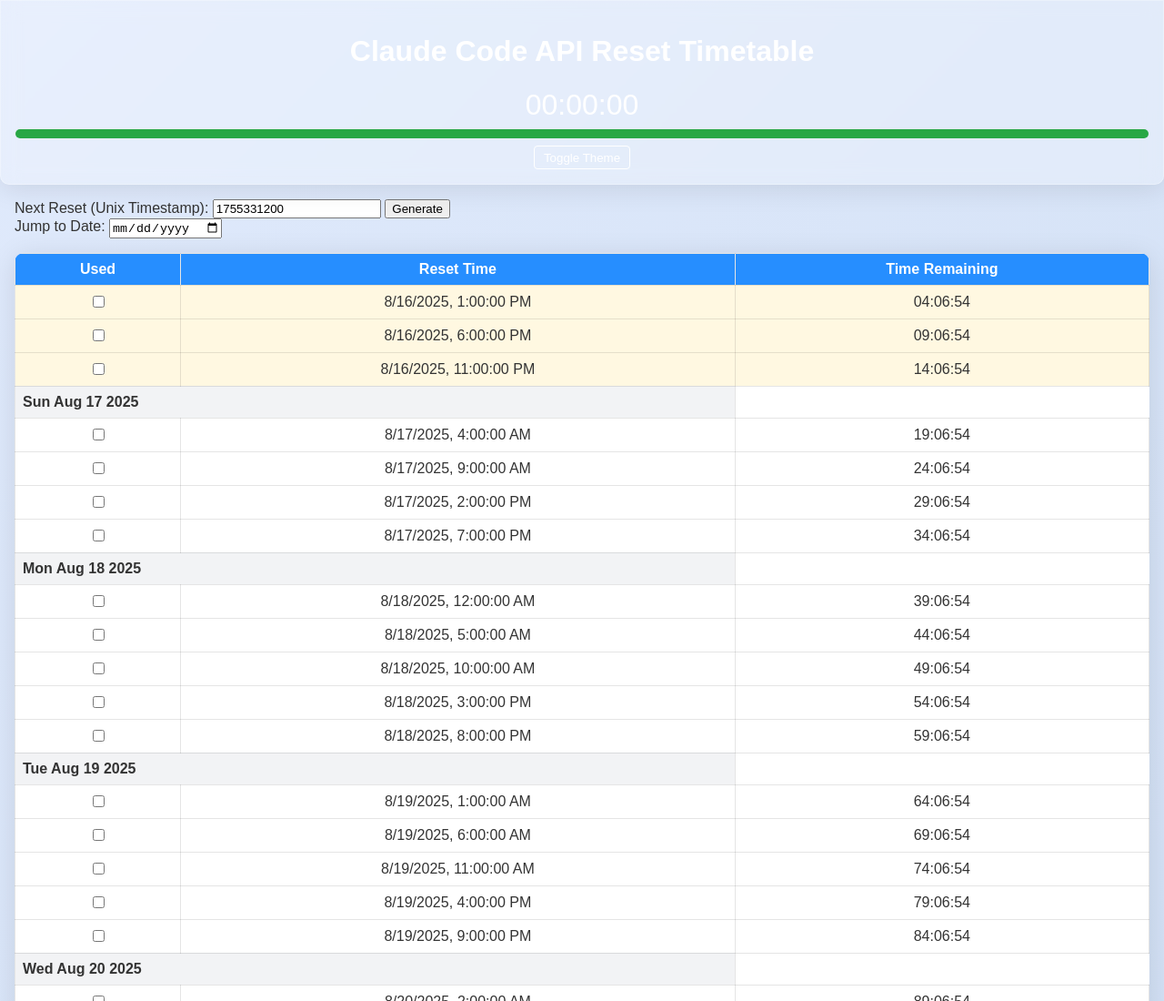
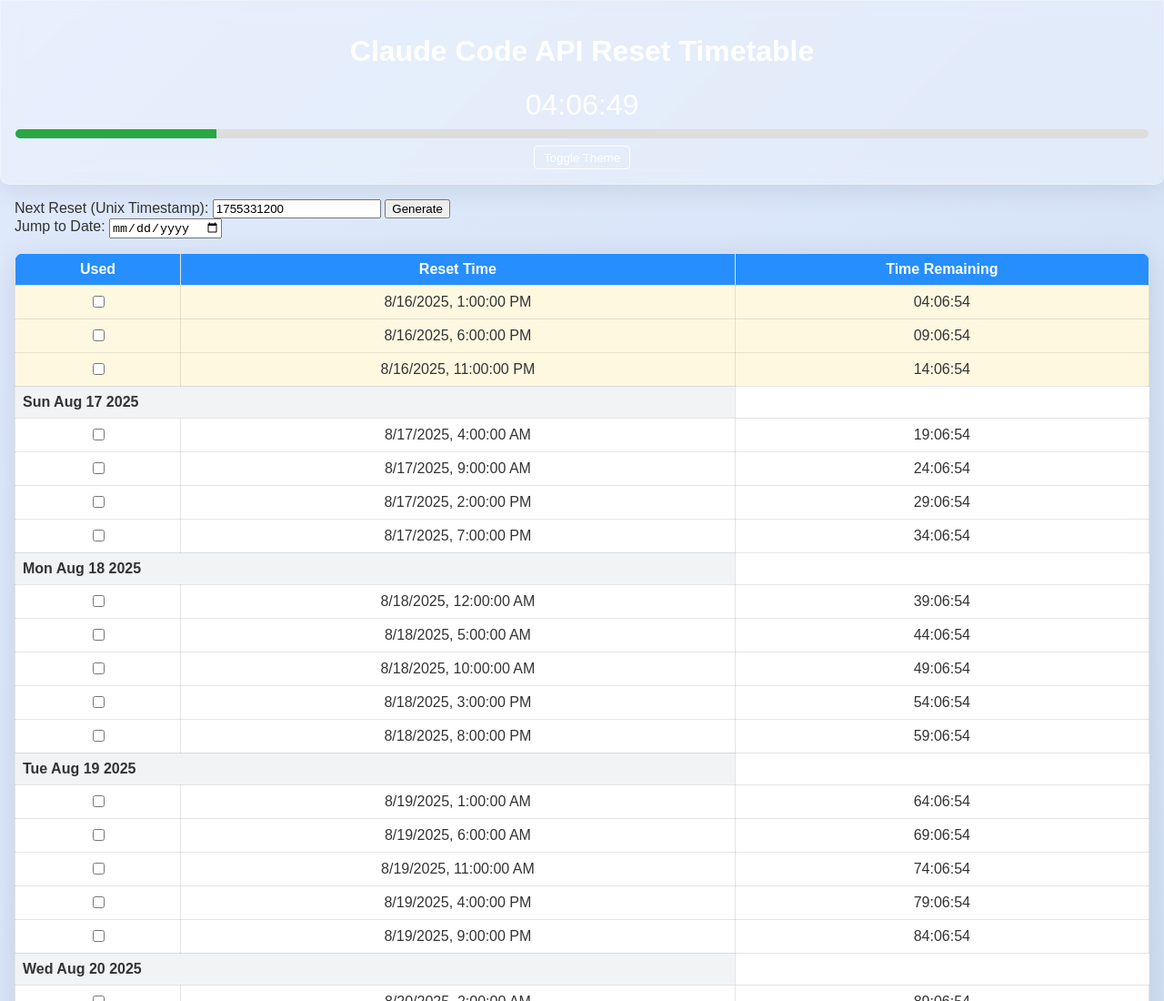
Before and after one commit to Beginnersguide138/claude-code-limit-interval-management, a plain HTML site: page index.html in a window 1280 px wide. Shown: the top 1100 px of the page at 91% size. Drawn offline with Linux system fonts and the light colour scheme.

Commit message:
Fix countdown & progress bar when reset time has passed
Ensure timer continues seamlessly to the next interval:
• Recalculate nextResetUnix if current time is past the target
• Reset `notified` flag for the new cycle
• Clamp/wrap progress-bar elapsed time to 0‒intervalMs range

Prevents frozen “00:00:00” display and incorrect bar fill after a
missed reset, keeping UI timers accurate across multiple intervals.

```diff
--- a/index.html
+++ b/index.html
@@ -201,14 +201,14 @@
     function updateCountdown() {
       if (!nextResetUnix) return;
       const now = Date.now();
-      const diff = nextResetUnix - now;
+      let diff = nextResetUnix - now;
+      // If we've passed the reset time, wrap to next interval
       if (diff <= 0) {
-        document.getElementById('nextCountdown').textContent = "00:00:00";
-        if (!notified) {
-          notifyNextReset();
-          notified = true;
-        }
-        return;
+        // Calculate time until next interval
+        const intervalsPassed = Math.floor((now - nextResetUnix) / intervalMs) + 1;
+        nextResetUnix += intervalsPassed * intervalMs;
+        diff = nextResetUnix - now;
+        notified = false; // reset notification for new interval
       }
       const hours = String(Math.floor(diff / (1000 * 60 * 60))).padStart(2, '0');
       const minutes = String(Math.floor((diff % (1000 * 60 * 60)) / (1000 * 60))).padStart(2, '0');
@@ -219,7 +219,13 @@
     function updateProgressBar() {
       if (!nextResetUnix) return;
       const now = Date.now();
-      const elapsed = intervalMs - (nextResetUnix - now);
+      let elapsed = intervalMs - (nextResetUnix - now);
+      // If we've passed the reset time, wrap to next interval
+      if (elapsed < 0) {
+        elapsed = 0;
+      } else if (elapsed > intervalMs) {
+        elapsed = elapsed % intervalMs;
+      }
       const percent = Math.min(100, Math.max(0, (elapsed / intervalMs) * 100));
       document.getElementById('progressBar').style.width = percent + "%";
     }
```
